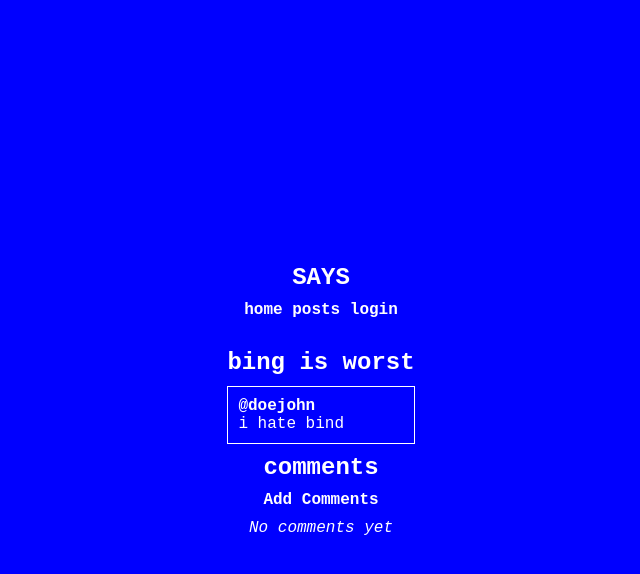
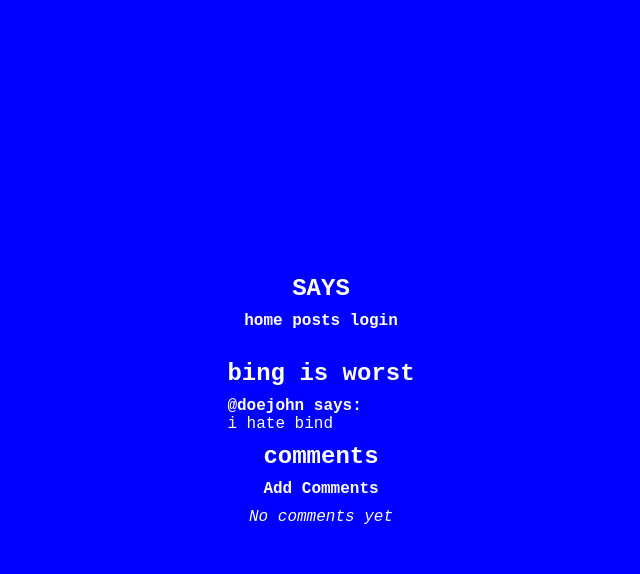
Before and after one commit to lapollivinicius/uni-python-fundamentals-stack, a Django app: page /posts/1/ in a window 1280 px wide. Shown: the top 574 px of the page, without its empty margins (319-959 px from the left). Run offline with Django 5.2, Linux system fonts and the light colour scheme; data comes from the database, SQL or seed files in the repository; both versions use the stored data as it was after the commit; data that the repository does not hold is empty.

Commit message:
django study

```diff
--- a/04_frameworks/django/app/templates/post_page.html
+++ b/04_frameworks/django/app/templates/post_page.html
@@ -5,8 +5,8 @@
     {% block content %}
     <section id="post-page" style="text-align: center; display: flex; flex-direction: column; gap: 10px;">
         <h2>{{ post.title }}</h2>
-          <div style="text-align: left; border: 1px solid white; padding: 10px;" class="hover-block">
-            <h4>@{{ post.created_by }}</h4>
+          <div style="text-align: left; cursor: pointer;" class="hover-block">
+            <h4>@{{ post.created_by }} says:</h4>
             <p>{{ post.description }}</p>
 
           </div>
--- a/04_frameworks/django/app/users/views.py
+++ b/04_frameworks/django/app/users/views.py
@@ -1,6 +1,6 @@
 from django.shortcuts import render, redirect
 from django.contrib.auth.forms import UserCreationForm, AuthenticationForm, User
-from django.contrib.auth import login
+from django.contrib.auth import login, logout
 
 class MyUserCreationForm(UserCreationForm):
     def __init__(self, *args, **kwargs):
@@ -40,3 +40,7 @@
     return render(request, 'login.html', {'form': form})
 
 #@mariejulie123
+
+def auth_logout(request):
+    logout(request)
+    return redirect('home')
```
Also changed, not shown: 04_frameworks/django/app/db.sqlite3.
